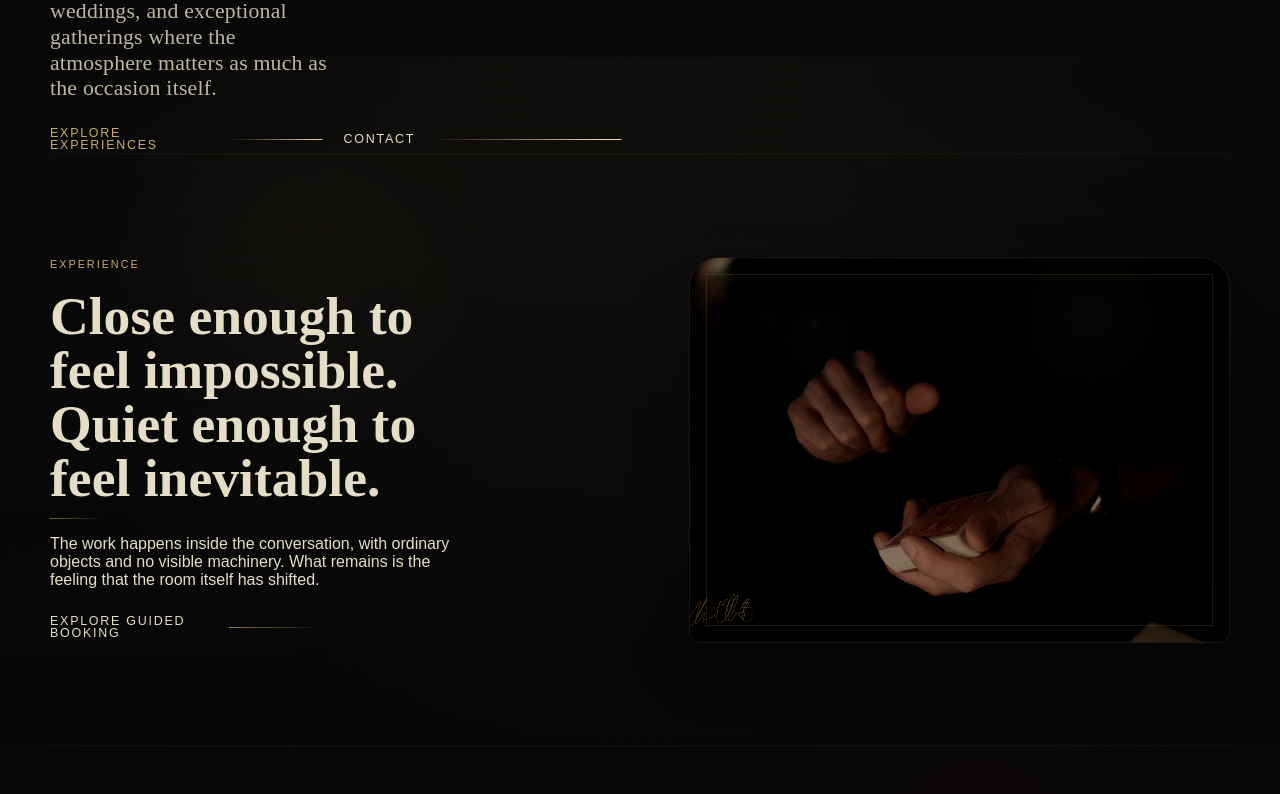
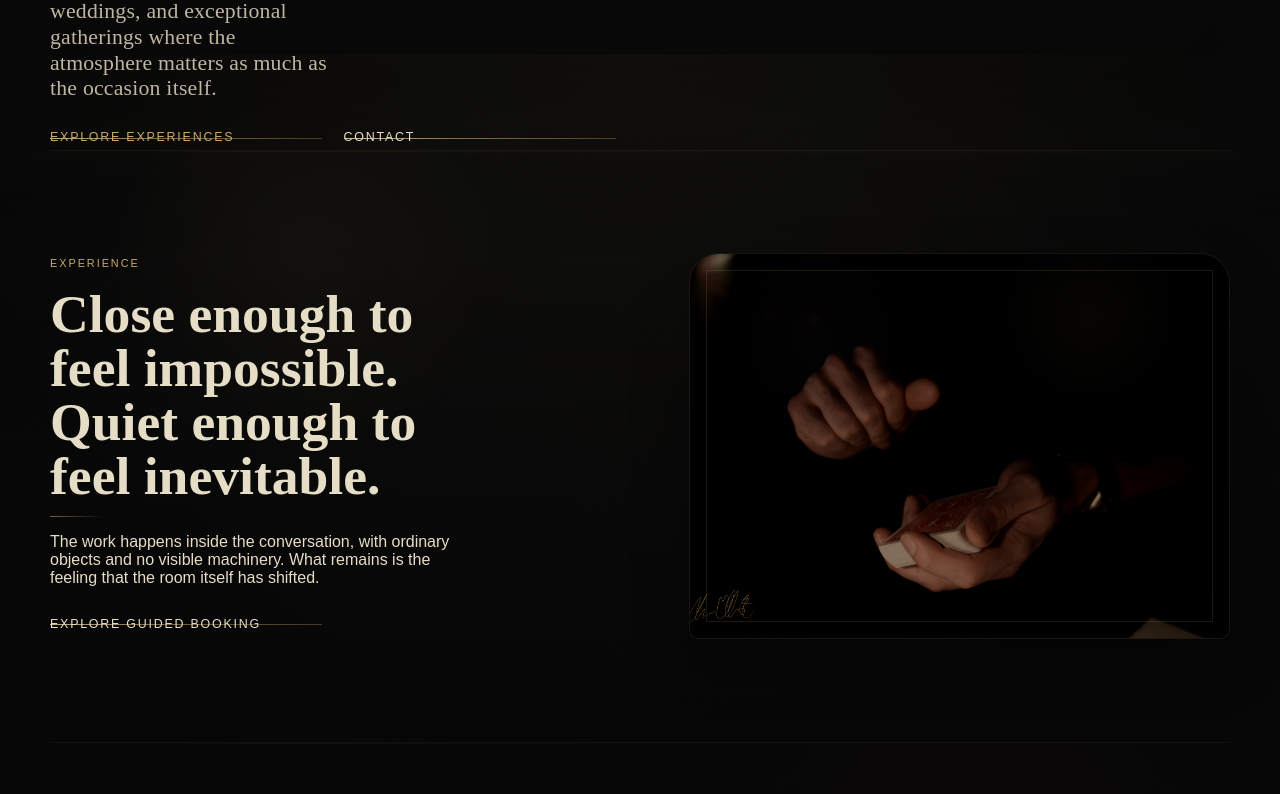
Before and after one commit to chaseellsworthiv-artifice/Artifice-Website, a Next.js app: page / in a window 1280 px wide. Shown: the part 2126-2920 px from the top of the page. Built offline with nearby package versions, Linux system fonts and the light colour scheme; a web font is replaced by a local one.

Commit message:
Refine hero CTA line sweep

```diff
--- a/components/hero-experience.module.css
+++ b/components/hero-experience.module.css
@@ -309,18 +309,18 @@
 
 .primaryLink,
 .secondaryLink {
-  display: grid;
-  grid-template-columns: auto minmax(5.8rem, 1fr);
+  position: relative;
+  display: inline-flex;
   align-items: center;
-  column-gap: 0.9rem;
   width: min(100%, 17rem);
-  min-height: 1.4rem;
+  min-height: 1.55rem;
   text-decoration: none;
   font-size: 0.78rem;
   line-height: 1;
   letter-spacing: 0.14em;
   text-transform: uppercase;
-  padding: 0.1rem 0;
+  padding: 0.16rem 0;
+  isolation: isolate;
 }
 
 .primaryLink {
@@ -334,16 +334,19 @@
 .primaryLink::after,
 .secondaryLink::after {
   content: "";
-  display: block;
+  position: absolute;
+  z-index: -1;
+  top: 50%;
+  left: 0;
   width: 100%;
   height: 1px;
-  background: linear-gradient(90deg, rgba(201, 168, 106, 0), rgba(201, 168, 106, 0.52) 18%, rgba(246, 224, 170, 1) 42%, rgba(201, 168, 106, 0.72) 58%, rgba(201, 168, 106, 0));
-  background-size: 220% 100%;
-  background-position: 100% 50%;
+  background: linear-gradient(90deg, rgba(246, 224, 170, 0.95), rgba(201, 168, 106, 0.74) 22%, rgba(201, 168, 106, 0.34) 58%, rgba(201, 168, 106, 0));
+  background-size: 180% 100%;
+  background-position: 0% 50%;
   transform: scaleX(1);
   transform-origin: left center;
   will-change: transform, opacity, filter;
-  opacity: 0.9;
+  opacity: 0.82;
   filter: blur(0);
 }
 
@@ -356,7 +359,7 @@
 
 .heroActionsRevealed .primaryLink::after,
 .heroActionsRevealed .secondaryLink::after {
-  animation: ctaLineDraw 1.65s cubic-bezier(0.16, 0.72, 0.18, 1) forwards;
+  animation: ctaLineDraw 1.45s cubic-bezier(0.16, 0.72, 0.18, 1) forwards;
 }
 
 .heroActionsRevealed .secondaryLink::after {
@@ -381,12 +384,12 @@
     opacity: 1;
     filter: blur(0.7px);
     background-position: 0% 50%;
-    box-shadow: 0 0 18px rgba(201, 168, 106, 0.22);
-    transform: scaleX(1.03);
+    box-shadow: 0 0 12px rgba(201, 168, 106, 0.18);
+    transform: scaleX(1);
   }
 
   100% {
-    opacity: 0.9;
+    opacity: 0.82;
     filter: blur(0);
     background-position: 0% 50%;
     box-shadow: 0 0 0 rgba(201, 168, 106, 0);
@@ -1210,7 +1213,6 @@
   .primaryLink,
   .secondaryLink {
     width: 100%;
-    grid-template-columns: auto minmax(0, 1fr);
   }
 
 
```
